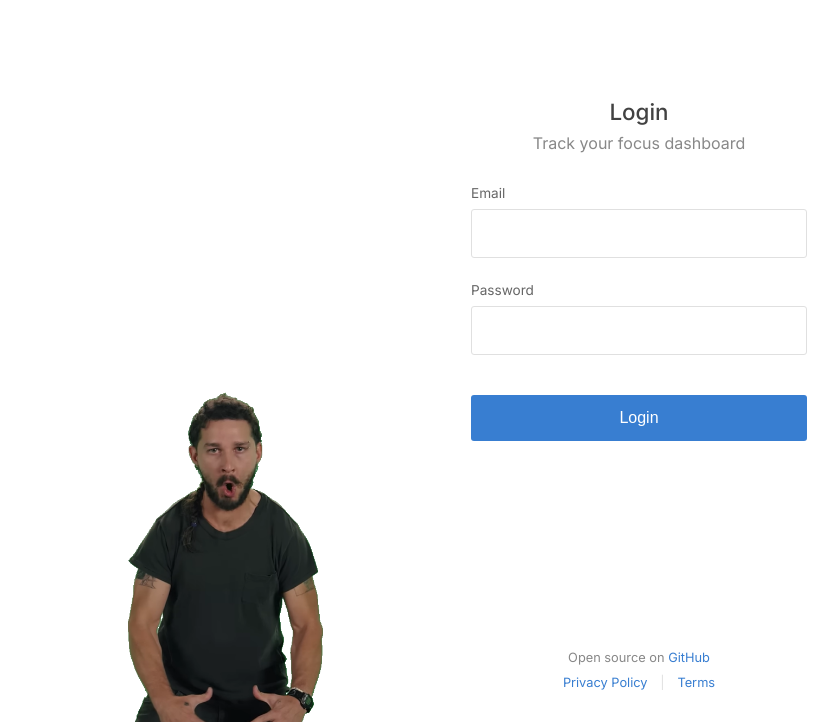
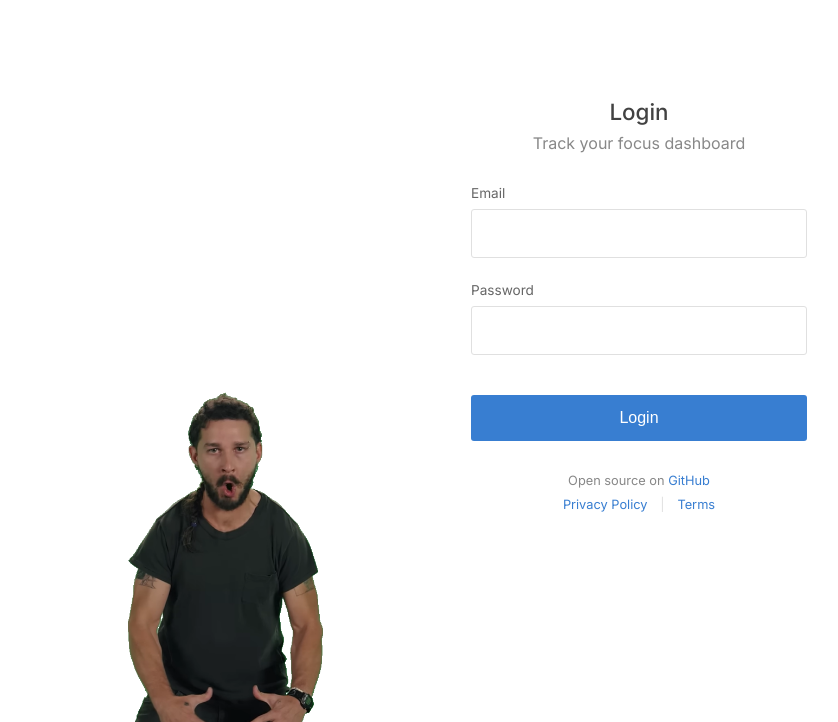
Before and after one commit to letsjoyn/just-do-it, a plain HTML site: page web/index.html in a window 1280 px wide. Shown: the part 78-800 px from the top of the page, without its empty margins (1-839 px from the left). Drawn offline with Linux system fonts and the light colour scheme; no server answers.

Commit message:
fix: make footer login-only to prevent dashboard overlap

```diff
--- a/web/index.html
+++ b/web/index.html
@@ -131,14 +131,14 @@
             </div>
             <button type="submit" style="width: 100%; padding: 0.85rem; font-size: 1rem; margin-top: 1rem; font-weight: 500;">Login</button>
         </form>
-    </div>
 
-    <div id="site-footer" style="position: absolute; bottom: 2rem; width: 100%; text-align: center; font-size: 0.8rem; color: #888; display: flex; flex-direction: column; gap: 0.6rem;">
-        <div>Open source on <a href="https://github.com/letsjoyn/just-do-it" style="color: #387ed1; text-decoration: none;" target="_blank">GitHub</a></div>
-        <div style="display: flex; justify-content: center; gap: 0.8rem;">
-            <a href="#" style="color: #387ed1; text-decoration: none;">Privacy Policy</a>
-            <span style="color: #e0e0e0;">|</span>
-            <a href="#" style="color: #387ed1; text-decoration: none;">Terms</a>
+        <div id="site-footer" style="margin-top: 2rem; text-align: center; font-size: 0.8rem; color: #888; display: flex; flex-direction: column; gap: 0.6rem;">
+            <div>Open source on <a href="https://github.com/letsjoyn/just-do-it" style="color: #387ed1; text-decoration: none;" target="_blank">GitHub</a></div>
+            <div style="display: flex; justify-content: center; gap: 0.8rem;">
+                <a href="#" style="color: #387ed1; text-decoration: none;">Privacy Policy</a>
+                <span style="color: #e0e0e0;">|</span>
+                <a href="#" style="color: #387ed1; text-decoration: none;">Terms</a>
+            </div>
         </div>
     </div>
 
```
